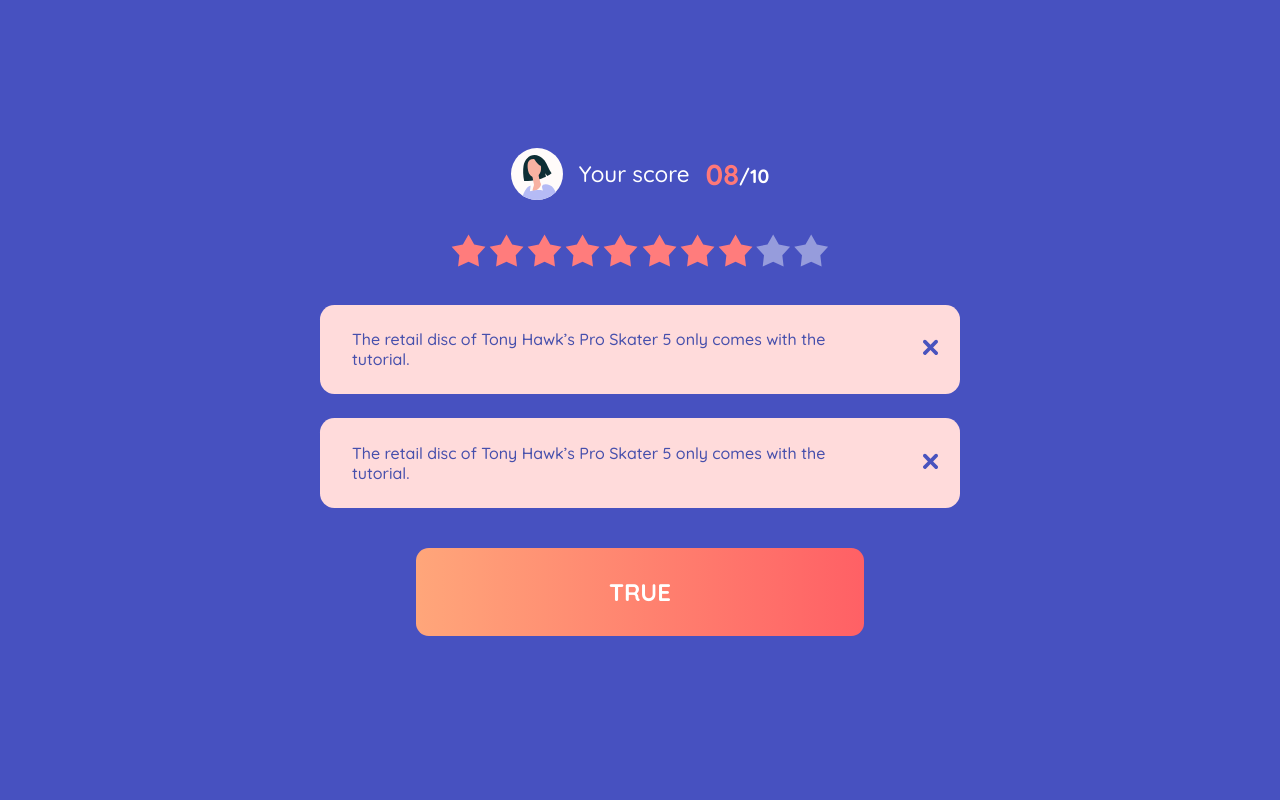
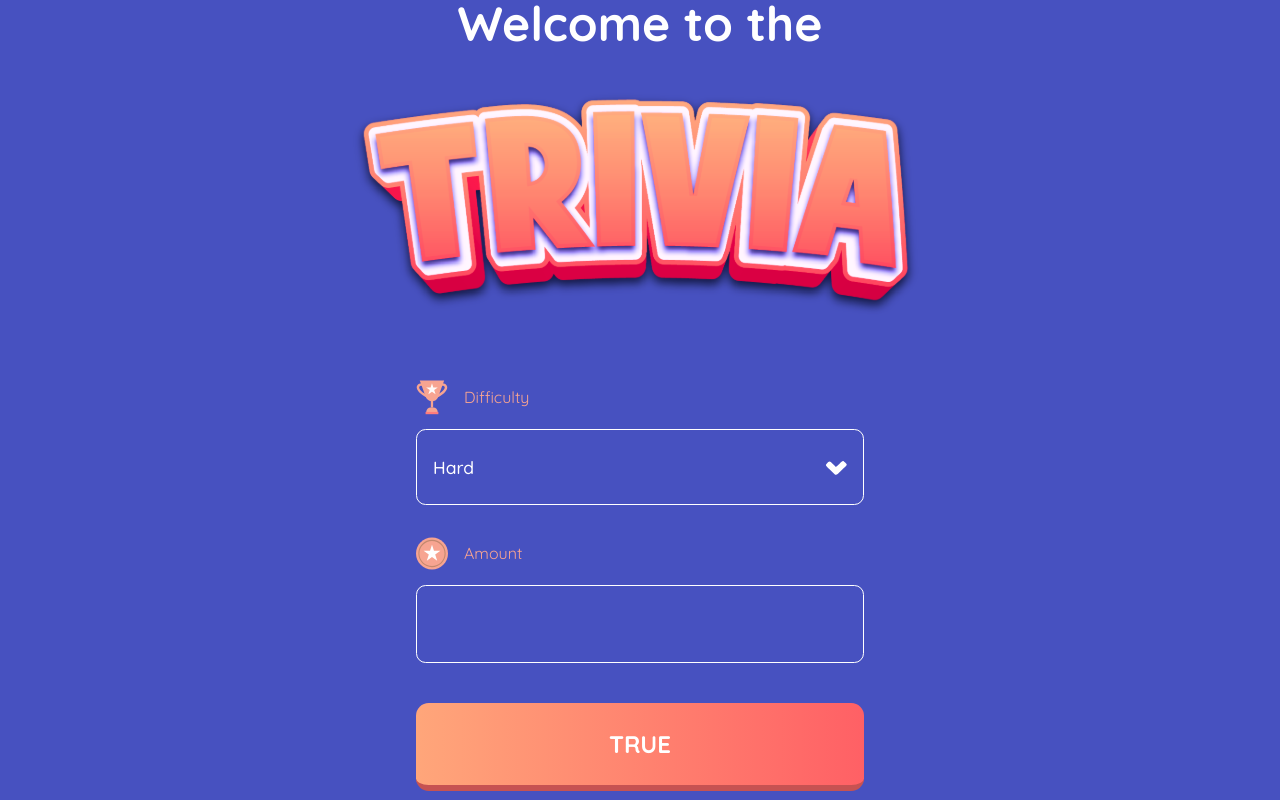
Before and after one commit to eugenetsiunchik/fireart-quiz, a React (Create React App) app: page / in a window 1280 px wide. Built offline with nearby package versions, Linux system fonts and the light colour scheme.

Commit message:
Refactored select compoenent;

```diff
--- a/src/common/components/Select/Select.css
+++ b/src/common/components/Select/Select.css
@@ -1,7 +1,32 @@
 .fir-select {
-
+    position: relative;
+    cursor: pointer;
+    display: flex;
+    align-items: center;
 }
 
-.fir-select-option {
+.fir-select-value {
+    flex: 1;
+    font-weight: 500;
+    font-size: 1.1rem;
+}
+
+.fir-select-options {
+    position: absolute;
+    top: 4.6rem;
+    left: 0;
+    right: 0;
+    border-radius: 1rem;
+}
+
+.fir-select-options-item {
     color: white;
+    height: 4.6rem;
+    display: flex;
+    align-items: center;
+    background: #424A9E;
+    border: 0.1rem solid white;
+    border-radius: 0.5rem;
+    padding-left: 1rem;
+    padding-right: 1rem;
 }
--- a/src/common/components/Select/Select.tsx
+++ b/src/common/components/Select/Select.tsx
@@ -1,5 +1,7 @@
-import React from "react";
+import React, { useRef, useState } from "react";
 import "./Select.css";
+import { useOutsideClick } from "../../hooks";
+import { ReactComponent as DownIcon } from '../../../assets/down-icon.svg';
 
 export interface SelectProps {
     options: string[],
@@ -7,22 +9,38 @@
 }
 
 function Select(props: SelectProps) {
-    const { options, onSelect } = props;
+    const { options, onSelect: onSelectCallback } = props;
+    const ref = useRef<HTMLDivElement>(null);
+    const [ selected, setSelected ] = useState(options[0]);
+    const [ optionsVisibility, setOptionsVisibility ] = useState(false)
+
+    const onSelect = (option: string) => {
+        setSelected(option);
+        onSelectCallback(option);
+    }
+
+    useOutsideClick(ref, () => {
+        setOptionsVisibility(false);
+    });
 
     return (
-        <select className="fir-inputs fir-select">
+        <div ref={ref}  className="fir-inputs fir-select" onClick={() => setOptionsVisibility(!optionsVisibility)}>
+            <span className="fir-select-value">{selected}</span>
+            <DownIcon/>
+            <div className="fir-select-options" style={{ display: optionsVisibility ? 'block' : 'none' }}>
                 {
                     options.map((option, index) => (
-                    <option
+                        <div
                             key={index}
                             onClick={() => onSelect(option)}
-                        className="fir-select-option"
+                            className="fir-select-options-item"
                         >
                             {option}
-                    </option>
+                        </div>
                     ))
                 }
-        </select>
+            </div>
+        </div>
     )
 }
 
--- /dev/null
+++ b/src/common/hooks.ts
@@ -0,0 +1,18 @@
+import { RefObject, useEffect } from 'react';
+
+export const useOutsideClick = (ref: RefObject<HTMLDivElement>, callback: Function) => {
+
+    const handleClick = (e: Event) => {
+        if (ref.current && !ref.current.contains(e.target as Node)) {
+            callback();
+        }
+    };
+
+    useEffect(() => {
+        document.addEventListener('click', handleClick);
+
+        return () => {
+            document.removeEventListener('click', handleClick);
+        };
+    });
+};
--- a/src/common/routingSlice.ts
+++ b/src/common/routingSlice.ts
@@ -6,7 +6,7 @@
 }
 
 const initialState: RoutingState = {
-    page: Routes.result
+    page: Routes.home
 }
 
 export const routingSlice = createSlice({
```
Also changed, not shown: src/assets/down-icon.svg (added). Lines whose indentation alone changed are shown as unchanged.
